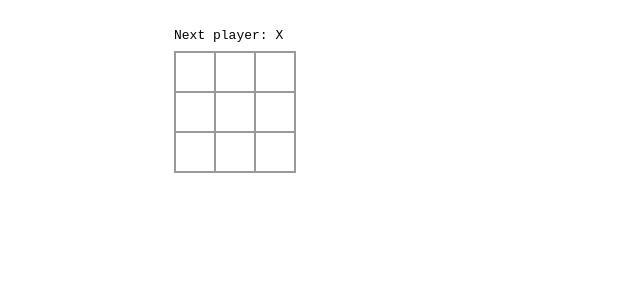
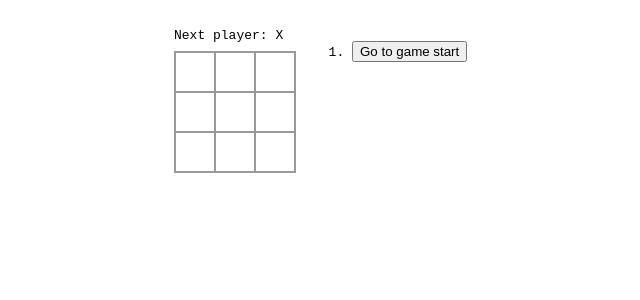
Before and after one commit to ksk1kd/zustand-playground, a React (Vite) app: page / in a window 1280 px wide. Shown: the top 300 px of the page, without its empty margins (66-706 px from the left). Built offline with nearby package versions, Linux system fonts and the light colour scheme.

Commit message:
tutorial: add history feature

```diff
--- a/src/components/Board.jsx
+++ b/src/components/Board.jsx
@@ -1,4 +1,3 @@
-import { useGameStore } from '../hooks/useGameStore'
 import {
   calculateStatus,
   calculateTurns,
@@ -6,11 +5,7 @@ import {
 } from '../utils/calculator'
 import { Square } from './Square'
 
-export function Board() {
-  const xIsNext = useGameStore((state) => state.xIsNext)
-  const setXIsNext = useGameStore((state) => state.setXIsNext)
-  const squares = useGameStore((state) => state.squares)
-  const setSquares = useGameStore((state) => state.setSquares)
+export function Board({ xIsNext, squares, onPlay }) {
   const winner = calculateWinner(squares)
   const turns = calculateTurns(squares)
   const player = xIsNext ? 'X' : 'O'
@@ -20,8 +15,7 @@ export function Board() {
     if (squares[i] || winner) return
     const nextSquares = squares.slice()
     nextSquares[i] = player
-    setSquares(nextSquares)
-    setXIsNext(!xIsNext)
+    onPlay(nextSquares)
   }
 
   return (
--- a/src/components/Game.jsx
+++ b/src/components/Game.jsx
@@ -1,6 +1,24 @@
+import { useGameStore } from '../hooks/useGameStore'
 import { Board } from './Board'
 
 export function Game() {
+  const history = useGameStore((state) => state.history)
+  const setHistory = useGameStore((state) => state.setHistory)
+  const currentMove = useGameStore((state) => state.currentMove)
+  const setCurrentMove = useGameStore((state) => state.setCurrentMove)
+  const xIsNext = currentMove % 2 === 0
+  const currentSquares = history[currentMove]
+
+  function handlePlay(nextSquares) {
+    const nextHistory = history.slice(0, currentMove + 1).concat([nextSquares])
+    setHistory(nextHistory)
+    setCurrentMove(nextHistory.length - 1)
+  }
+
+  function jumpTo(nextMove) {
+    setCurrentMove(nextMove)
+  }
+
   return (
     <div
       style={{
@@ -10,10 +28,25 @@ export function Game() {
       }}
     >
       <div>
-        <Board />
+        <Board xIsNext={xIsNext} squares={currentSquares} onPlay={handlePlay} />
       </div>
       <div style={{ marginLeft: '1rem' }}>
-        <ol>{/* TODO */}</ol>
+        <ol>
+          {history.map((_, historyIndex) => {
+            const description =
+              historyIndex > 0
+                ? `Go to move #${historyIndex}`
+                : 'Go to game start'
+
+            return (
+              <li key={historyIndex}>
+                <button onClick={() => jumpTo(historyIndex)}>
+                  {description}
+                </button>
+              </li>
+            )
+          })}
+        </ol>
       </div>
     </div>
   )
--- a/src/hooks/useGameStore.js
+++ b/src/hooks/useGameStore.js
@@ -2,14 +2,24 @@ import { create } from 'zustand'
 import { combine } from 'zustand/middleware'
 
 export const useGameStore = create(
-  combine({ squares: Array(9).fill(null), xIsNext: true }, (set) => {
+  combine(
+    { history: [Array(9).fill(null)], currentMove: 0, xIsNext: true },
+    (set) => {
       return {
-      setSquares: (nextSquares) => {
+        setHistory: (nextHistory) => {
           set((state) => ({
-          squares:
-            typeof nextSquares === 'function'
-              ? nextSquares(state.squares)
-              : nextSquares,
+            history:
+              typeof nextHistory === 'function'
+                ? nextHistory(state.history)
+                : nextHistory,
+          }))
+        },
+        setCurrentMove: (nextCurrentMove) => {
+          set((state) => ({
+            currentMove:
+              typeof nextCurrentMove === 'function'
+                ? nextCurrentMove(state.currentMove)
+                : nextCurrentMove,
           }))
         },
         setXIsNext: (nextXIsNext) => {
@@ -21,5 +31,6 @@ export const useGameStore = create(
           }))
         },
       }
-  }),
+    },
+  ),
 )
```
Lines whose indentation alone changed are shown as unchanged.
